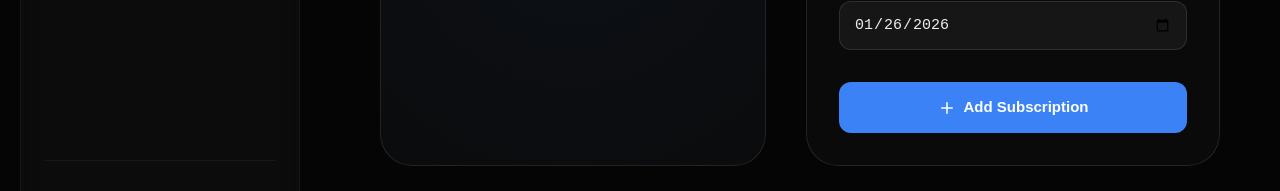
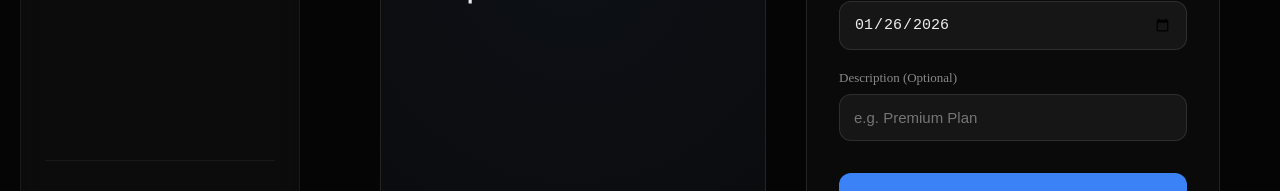
Before and after one commit to anishagarwal29/VaultWeb, a Next.js app: page /subscriptions in a window 1280 px wide. Shown: the part 514-705 px from the top of the page. Built offline with nearby package versions, Linux system fonts and the light colour scheme; no server answers.

Commit message:
Allow small transaction amounts and add description to subscriptions

```diff
--- a/app/subscriptions/page.tsx
+++ b/app/subscriptions/page.tsx
@@ -26,7 +26,8 @@ export default function SubscriptionsPage() {
         category: 'General',
         nextBillingDate: new Date().toISOString().split('T')[0],
         isTrial: false,
-        trialEndDate: new Date().toISOString().split('T')[0]
+        trialEndDate: new Date().toISOString().split('T')[0],
+        description: ''
     });
 
     const handleSubmit = (e: React.FormEvent) => {
@@ -45,7 +46,8 @@ export default function SubscriptionsPage() {
             nextBillingDate: form.isTrial ? form.trialEndDate : form.nextBillingDate, // Start billing after trial
             isTrial: form.isTrial,
             trialEndDate: form.isTrial ? form.trialEndDate : undefined,
-            color: randomColor
+            color: randomColor,
+            description: form.description
         };
 
         addSubscription(newSub);
@@ -56,7 +58,8 @@ export default function SubscriptionsPage() {
             category: 'General',
             nextBillingDate: new Date().toISOString().split('T')[0],
             isTrial: false,
-            trialEndDate: new Date().toISOString().split('T')[0]
+            trialEndDate: new Date().toISOString().split('T')[0],
+            description: ''
         });
     };
 
@@ -160,6 +163,16 @@ export default function SubscriptionsPage() {
                                     onChange={e => setForm({ ...form, [form.isTrial ? 'trialEndDate' : 'nextBillingDate']: e.target.value })}
                                 />
                             </div>
+
+                            <div className={styles.inputGroup}>
+                                <label className={styles.label}>Description (Optional)</label>
+                                <input
+                                    className={styles.input}
+                                    placeholder="e.g. Premium Plan"
+                                    value={form.description}
+                                    onChange={e => setForm({ ...form, description: e.target.value })}
+                                />
+                            </div>
                             <button type="submit" className={styles.submitBtn}>
                                 <Plus size={18} style={{ marginRight: 8, verticalAlign: 'middle' }} />
                                 Add Subscription
--- a/types/index.ts
+++ b/types/index.ts
@@ -53,6 +53,7 @@ export interface Subscription {
     isTrial: boolean;
     trialEndDate?: string; // YYYY-MM-DD
     color: string;
+    description?: string;
 }
 
 export interface Budget {
```
Also changed, not shown: app/transactions/page.tsx (+6 -1 lines).
